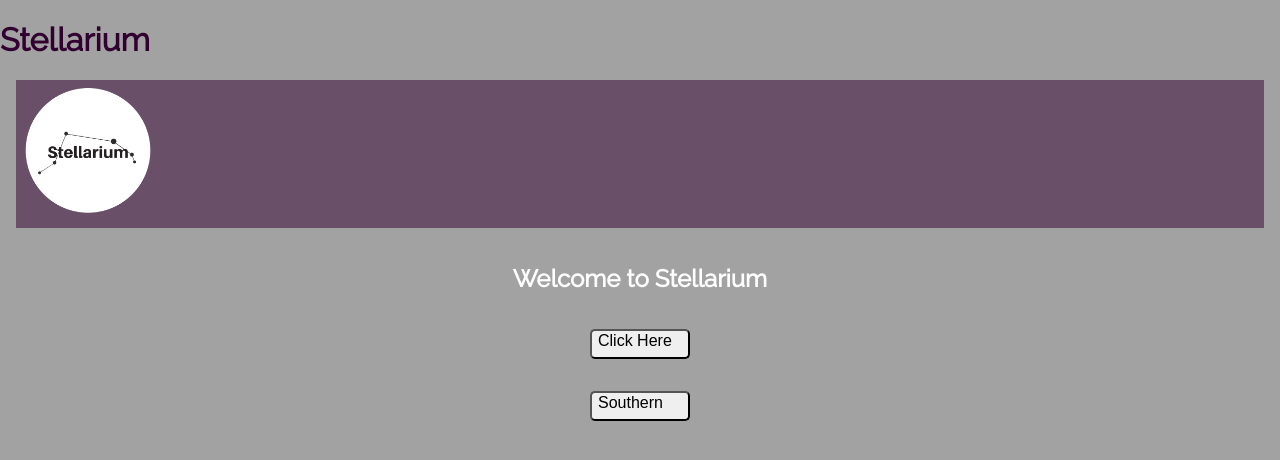
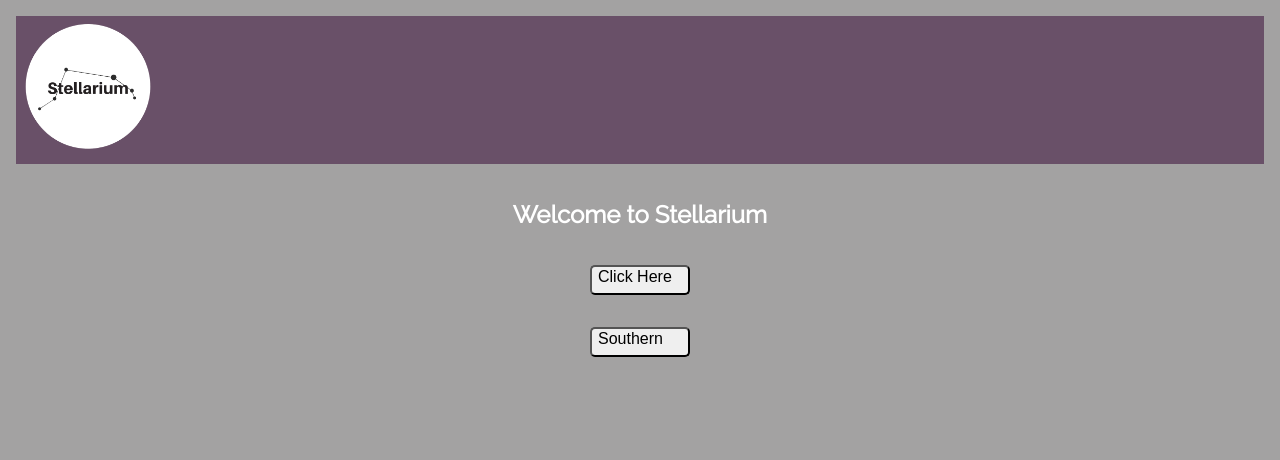
Before and after one commit to dlynnea/astronomical-frontend, a React (Create React App) app: page / in a window 1280 px wide. Shown: the top 460 px of the page. Built offline with nearby package versions, Linux system fonts and the light colour scheme; no server answers.

Commit message:
readded logo, pushing up

```diff
--- a/src/App.js
+++ b/src/App.js
@@ -32,7 +32,6 @@
 render() {
     return (
       <div className="App">
-        <h1>Stellarium</h1>
         <header>
             <img src={logo} className="logo" alt="home"/>
         </header>
```
